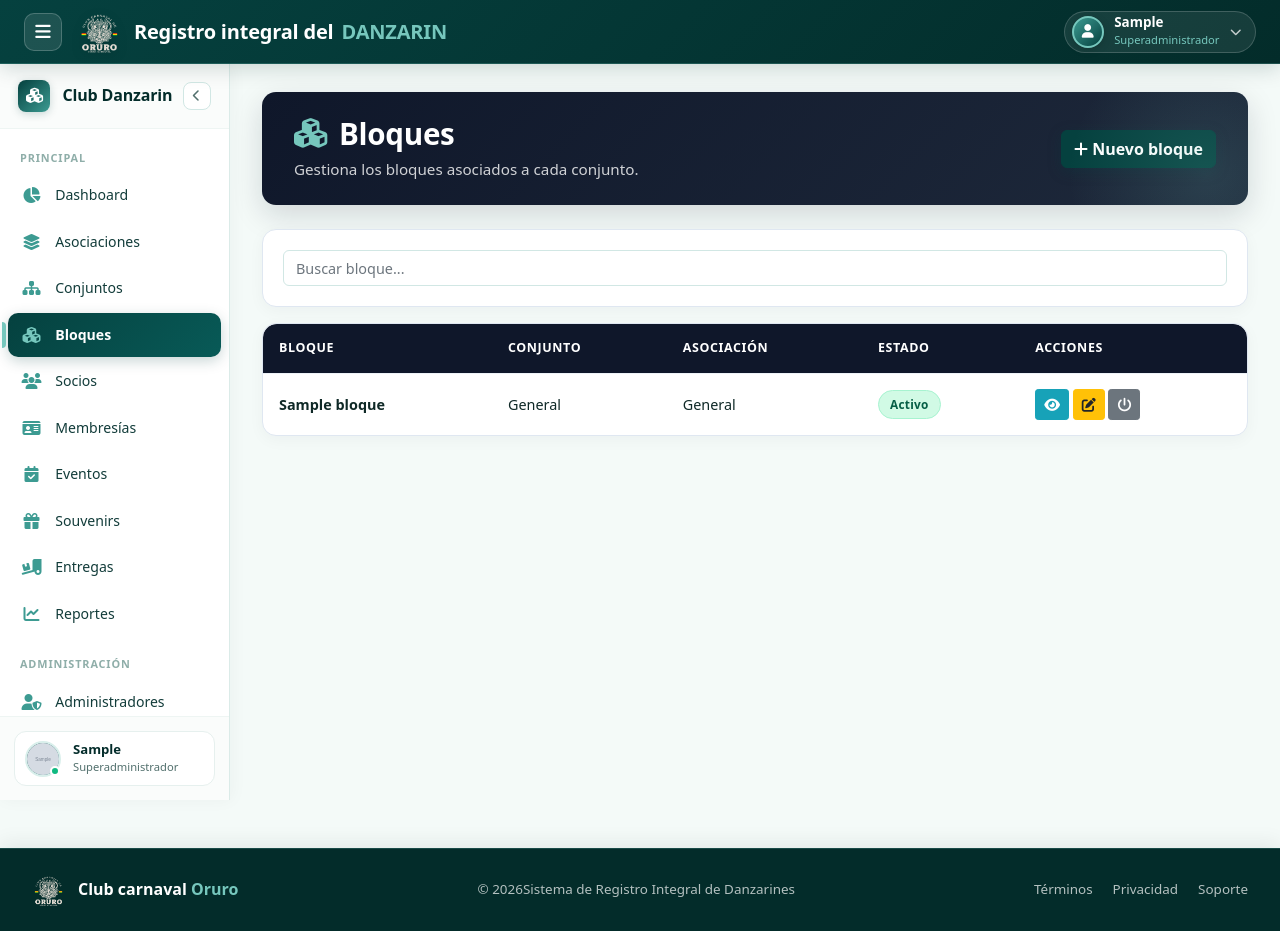
After one commit to Guilder23/Sistema-RegistroIntegralDanzarin, a Django app: page /bloques/ in a window 1280 px wide. The commit adds this page. Run offline with Django 4.2, Linux system fonts and the light colour scheme; a user stored in the database is signed in; data comes from the database, SQL or seed files in the repository; tables that the repository leaves empty hold one stand-in row (values such as "Sample post"); grey boxes marked "Sample" are stand-in pictures; parts of the project's set-up code (start-up, migrations or seed data) failed here and were passed over; some libraries are stand-ins or nearby versions.

Commit message:
Implementacion de gestion de Bloques

```diff
--- /dev/null
+++ b/apps/bloques/urls.py
@@ -0,0 +1,10 @@
+from django.urls import path
+from .views import listar_bloques, crear_bloque, editar_bloque, eliminar_bloque
+
+app_name = 'bloques'
+urlpatterns = [
+    path('', listar_bloques, name='listar_bloques'),
+    path('crear/', crear_bloque, name='crear_bloque'),
+    path('<int:pk>/editar/', editar_bloque, name='editar_bloque'),
+    path('<int:pk>/eliminar/', eliminar_bloque, name='eliminar_bloque'),
+]
--- /dev/null
+++ b/apps/bloques/views.py
@@ -0,0 +1,131 @@
+from django.contrib import messages
+from django.contrib.auth.decorators import login_required, user_passes_test
+from django.shortcuts import get_object_or_404, redirect, render
+
+from apps.core.models import Asociacion, Conjunto
+from apps.core.permissions import get_role, registrar_auditoria
+from .models import Bloque
+
+
+def can_manage_bloques(user):
+    return get_role(user) in {'superadministrador', 'administrador_asociacion'}
+
+
+def scoped_bloques(user):
+    if get_role(user) == 'superadministrador':
+        return Bloque.objects.select_related('conjunto__asociacion').all()
+    return Bloque.objects.filter(conjunto__asociacion_id=user.userprofile.asociacion_id).select_related('conjunto__asociacion')
+
+
+@login_required
+@user_passes_test(can_manage_bloques, login_url='/login/')
+def listar_bloques(request):
+    q = request.GET.get('q', '').strip()
+    bloques = scoped_bloques(request.user)
+    if q:
+        bloques = bloques.filter(nombre__icontains=q)
+
+    asociaciones = (
+        Asociacion.objects.filter(activo=True)
+        if get_role(request.user) == 'superadministrador'
+        else Asociacion.objects.filter(pk=request.user.userprofile.asociacion_id)
+    )
+    conjuntos = Conjunto.objects.filter(activo=True).select_related('asociacion')
+    if get_role(request.user) != 'superadministrador':
+        conjuntos = conjuntos.filter(asociacion_id=request.user.userprofile.asociacion_id)
+
+    return render(request, 'bloques/bloques.html', {
+        'bloques': bloques,
+        'asociaciones': asociaciones,
+        'conjuntos': conjuntos,
+        'q': q,
+    })
+
+
+@login_required
+@user_passes_test(can_manage_bloques, login_url='/login/')
+def crear_bloque(request):
+    if request.method == 'POST':
+        asociacion_id = request.POST.get('asociacion_id')
+        conjunto_id = request.POST.get('conjunto_id')
+        if get_role(request.user) != 'superadministrador':
+            asociacion_id = request.user.userprofile.asociacion_id
+
+        asociacion = Asociacion.objects.filter(pk=asociacion_id, activo=True).first()
+        conjunto = None
+        if asociacion:
+            conjunto = Conjunto.objects.filter(pk=conjunto_id, asociacion=asociacion, activo=True).first()
+
+        nombre = request.POST.get('nombre', '').strip()
+        descripcion = request.POST.get('descripcion', '').strip()
+
+        if asociacion and conjunto and nombre:
+            bloque, created = Bloque.objects.get_or_create(
+                conjunto=conjunto,
+                nombre=nombre,
+                defaults={'descripcion': descripcion, 'activo': True},
+            )
+            if created:
+                registrar_auditoria(
+                    request.user,
+                    'creacion_bloque',
+                    f'Bloque {bloque.nombre} ({conjunto.nombre})',
+                    nuevo={'nombre': bloque.nombre, 'descripcion': bloque.descripcion, 'conjunto': conjunto.nombre},
+                    asociacion=asociacion,
+                    conjunto=conjunto,
+                )
+                messages.success(request, 'Bloque creado correctamente.')
+            else:
+                messages.info(request, 'El bloque ya existe en este conjunto.')
+        else:
+            messages.error(request, 'Debes seleccionar una asociación y conjunto válidos y completar el nombre.')
+    return redirect('bloques:listar_bloques')
+
+
+@login_required
+@user_passes_test(can_manage_bloques, login_url='/login/')
+def editar_bloque(request, pk):
+    bloque = get_object_or_404(scoped_bloques(request.user), pk=pk)
+    if request.method == 'POST':
+        anterior = {'nombre': bloque.nombre, 'descripcion': bloque.descripcion, 'activo': bloque.activo, 'conjunto': bloque.conjunto_id}
+        bloque.nombre = request.POST.get('nombre', bloque.nombre).strip()
+        bloque.descripcion = request.POST.get('descripcion', bloque.descripcion).strip()
+        bloque.activo = request.POST.get('activo') == 'on'
+
+        conjunto_id = request.POST.get('conjunto_id')
+        if conjunto_id:
+            conjunto = Conjunto.objects.filter(pk=conjunto_id, asociacion=bloque.conjunto.asociacion, activo=True).first()
+            if conjunto:
+                bloque.conjunto = conjunto
+
+        bloque.save()
+        registrar_auditoria(
+            request.user,
+            'modificacion_bloque',
+            f'Bloque {bloque.nombre}',
+            anterior=anterior,
+            nuevo={'nombre': bloque.nombre, 'descripcion': bloque.descripcion, 'activo': bloque.activo, 'conjunto': bloque.conjunto_id},
+            asociacion=bloque.conjunto.asociacion,
+            conjunto=bloque.conjunto,
+        )
+        messages.success(request, 'Bloque actualizado correctamente.')
+    return redirect('bloques:listar_bloques')
+
+
+@login_required
+@user_passes_test(can_manage_bloques, login_url='/login/')
+def eliminar_bloque(request, pk):
+    bloque = get_object_or_404(scoped_bloques(request.user), pk=pk)
+    if request.method == 'POST':
+        bloque.activo = False
+        bloque.save(update_fields=['activo'])
+        registrar_auditoria(
+            request.user,
+            'desactivacion_bloque',
+            f'Bloque {bloque.nombre}',
+            nuevo={'activo': False},
+            asociacion=bloque.conjunto.asociacion,
+            conjunto=bloque.conjunto,
+        )
+        messages.success(request, 'Bloque desactivado correctamente.')
+    return redirect('bloques:listar_bloques')
--- a/sistemaamigos/settings.py
+++ b/sistemaamigos/settings.py
@@ -51,6 +51,7 @@ INSTALLED_APPS = [
     'apps.reportes.apps.ReportesConfig',
     'apps.asociaciones.apps.AsociacionesConfig',
     'apps.conjuntos.apps.ConjuntosConfig',
+    'apps.bloques.apps.BloquesConfig',
     'apps.membresias.apps.MembresiasConfig',
     'apps.auditoria.apps.AuditoriaConfig',
 ]
--- a/sistemaamigos/urls.py
+++ b/sistemaamigos/urls.py
@@ -28,6 +28,7 @@ urlpatterns = [
     path('dashboard/', include(('apps.dashboard.urls', 'dashboard'), namespace='dashboard')),
     path('asociaciones/', include(('apps.asociaciones.urls', 'asociaciones'), namespace='asociaciones')),
     path('conjuntos/', include(('apps.conjuntos.urls', 'conjuntos'), namespace='conjuntos')),
+    path('bloques/', include(('apps.bloques.urls', 'bloques'), namespace='bloques')),
     path('membresias/', include(('apps.membresias.urls', 'membresias'), namespace='membresias')),
     path('auditoria/', include(('apps.auditoria.urls', 'auditoria'), namespace='auditoria')),
     path('secret-admin/', admin.site.urls),
--- /dev/null
+++ b/static/css/bloques/bloques.css
@@ -0,0 +1,79 @@
+/* ============================================================
+   ESTILOS PARA BLOQUES
+   ============================================================ */
+
+.gestion-page {
+    padding: 0;
+}
+
+.gestion-page .page-header {
+    display: flex;
+    justify-content: space-between;
+    align-items: center;
+    margin-bottom: 1.5rem;
+    padding: 1.5rem 2rem;
+    background: linear-gradient(135deg, #0f172a 0%, #1e293b 100%);
+    border-radius: 14px;
+    color: #ffffff;
+    box-shadow: 0 10px 30px rgba(15, 23, 42, 0.15);
+}
+
+.gestion-page .page-title {
+    margin: 0;
+    font-size: 1.85rem;
+    font-weight: 700;
+    color: #ffffff;
+}
+
+.gestion-page .page-subtitle {
+    margin: 0.35rem 0 0;
+    color: rgba(255, 255, 255, 0.8);
+    font-size: 0.95rem;
+}
+
+.gestion-page .card {
+    border: 1px solid #dfe7f1;
+    border-radius: 14px;
+    background: #ffffff;
+    box-shadow: 0 4px 16px rgba(15, 23, 42, 0.04);
+}
+
+.gestion-page .table th {
+    font-size: 0.78rem;
+    font-weight: 700;
+    text-transform: uppercase;
+    letter-spacing: 0.05em;
+    color: #ffffff;
+    background: #0f172a;
+    padding: 0.9rem 1rem;
+    border: none;
+}
+
+.gestion-page .table td {
+    vertical-align: middle;
+    padding: 0.95rem 1rem;
+    border-top: 1px solid #edf2f7;
+}
+
+.gestion-page .table tbody tr:hover {
+    background-color: #f8fafc;
+}
+
+.badge-estado {
+    display: inline-block;
+    padding: 0.38rem 0.7rem;
+    border-radius: 999px;
+    font-size: 0.74rem;
+    font-weight: 700;
+    letter-spacing: 0.02em;
+}
+
+.badge-estado-activo {
+    background: #d1fae5;
+    color: #065f46;
+}
+
+.badge-estado-inactivo {
+    background: #fee2e2;
+    color: #991b1b;
+}
--- /dev/null
+++ b/static/js/bloques/bloques.js
@@ -0,0 +1,46 @@
+document.addEventListener('DOMContentLoaded', function () {
+    const editarForm = document.getElementById('formEditarBloque');
+    if (editarForm) {
+        document.querySelectorAll('[data-target="#modalEditarBloque"]').forEach(function (button) {
+            button.addEventListener('click', function () {
+                editarForm.action = '/bloques/' + button.dataset.id + '/editar/';
+                document.getElementById('editarBloqueNombre').value = button.dataset.nombre || '';
+                document.getElementById('editarBloqueDescripcion').value = button.dataset.descripcion || '';
+                document.getElementById('editarBloqueActivo').checked = button.dataset.activo === '1';
+                const conjuntoSelect = document.getElementById('editarBloqueConjunto');
+                if (conjuntoSelect) {
+                    conjuntoSelect.value = button.dataset.conjuntoId || conjuntoSelect.options[0]?.value || '';
+                }
+            });
+        });
+    }
+
+    document.querySelectorAll('[data-target="#modalVerBloque"]').forEach(function (button) {
+        button.addEventListener('click', function () {
+            document.getElementById('verBloqueNombre').textContent = button.dataset.nombre || '';
+            document.getElementById('verBloqueConjunto').textContent = button.dataset.conjunto || '';
+            document.getElementById('verBloqueAsociacion').textContent = button.dataset.asociacion || '';
+            document.getElementById('verBloqueDescripcion').textContent = button.dataset.descripcion || 'Sin descripción';
+        });
+    });
+
+    const asociacionSelect = document.getElementById('crearBloqueAsociacion');
+    const conjuntoSelect = document.getElementById('crearBloqueConjunto');
+    if (asociacionSelect && conjuntoSelect) {
+        const filterByAsociacion = function () {
+            const asociacionId = asociacionSelect.value;
+            Array.from(conjuntoSelect.options).forEach(function (option) {
+                option.hidden = option.dataset.asociacion !== asociacionId;
+                option.disabled = option.hidden;
+            });
+            const visibleOptions = Array.from(conjuntoSelect.options).filter(function (option) {
+                return !option.hidden;
+            });
+            if (visibleOptions.length) {
+                conjuntoSelect.value = visibleOptions[0].value;
+            }
+        };
+        asociacionSelect.addEventListener('change', filterByAsociacion);
+        filterByAsociacion();
+    }
+});
--- /dev/null
+++ b/templates/bloques/bloques.html
@@ -0,0 +1,85 @@
+{% extends 'base/base.html' %}
+{% load static %}
+{% block titulo %}Bloques{% endblock %}
+{% block estilos_extra %}<link rel="stylesheet" href="{% static 'css/bloques/bloques.css' %}">{% endblock %}
+{% block contenido %}
+<div class="container-fluid gestion-page">
+    <div class="page-header">
+        <div>
+            <h1 class="page-title"><i class="fas fa-cubes"></i> Bloques</h1>
+            <p class="page-subtitle">Gestiona los bloques asociados a cada conjunto.</p>
+        </div>
+        <button class="btn btn-primary" data-toggle="modal" data-target="#modalCrearBloque">
+            <i class="fas fa-plus"></i> Nuevo bloque
+        </button>
+    </div>
+
+    <div class="card card-filtros mb-3">
+        <div class="card-body">
+            <form method="get">
+                <input class="form-control" name="q" value="{{ q }}" placeholder="Buscar bloque...">
+            </form>
+        </div>
+    </div>
+
+    <div class="card card-tabla">
+        <div class="table-responsive">
+            <table class="table mb-0">
+                <thead>
+                    <tr>
+                        <th>Bloque</th>
+                        <th>Conjunto</th>
+                        <th>Asociación</th>
+                        <th>Estado</th>
+                        <th>Acciones</th>
+                    </tr>
+                </thead>
+                <tbody>
+                    {% for bloque in bloques %}
+                    <tr>
+                        <td><strong>{{ bloque.nombre }}</strong></td>
+                        <td>{{ bloque.conjunto.nombre }}</td>
+                        <td>{{ bloque.conjunto.asociacion.nombre }}</td>
+                        <td>
+                            <span class="badge-estado {% if bloque.activo %}badge-estado-activo{% else %}badge-estado-inactivo{% endif %}">
+                                {% if bloque.activo %}Activo{% else %}Inactivo{% endif %}
+                            </span>
+                        </td>
+                        <td>
+                            <button class="btn btn-info btn-sm" data-toggle="modal" data-target="#modalVerBloque"
+                                data-nombre="{{ bloque.nombre }}"
+                                data-conjunto="{{ bloque.conjunto.nombre }}"
+                                data-asociacion="{{ bloque.conjunto.asociacion.nombre }}"
+                                data-descripcion="{{ bloque.descripcion }}">
+                                <i class="fas fa-eye"></i>
+                            </button>
+                            <button class="btn btn-warning btn-sm" data-toggle="modal" data-target="#modalEditarBloque"
+                                data-id="{{ bloque.id }}"
+                                data-nombre="{{ bloque.nombre }}"
+                                data-descripcion="{{ bloque.descripcion }}"
+                                data-activo="{{ bloque.activo|yesno:'1,0' }}"
+                                data-conjunto-id="{{ bloque.conjunto.id }}">
+                                <i class="fas fa-edit"></i>
+                            </button>
+                            <form class="d-inline" method="post" action="{% url 'bloques:eliminar_bloque' bloque.id %}">
+                                {% csrf_token %}
+                                <button class="btn btn-secondary btn-sm" title="Desactivar"><i class="fas fa-power-off"></i></button>
+                            </form>
+                        </td>
+                    </tr>
+                    {% empty %}
+                    <tr>
+                        <td colspan="5" class="text-center py-4">No hay bloques registrados.</td>
+                    </tr>
+                    {% endfor %}
+                </tbody>
+            </table>
+        </div>
+    </div>
+</div>
+
+{% include 'bloques/modals/crear.html' %}
+{% include 'bloques/modals/editar.html' %}
+{% include 'bloques/modals/ver.html' %}
+{% endblock %}
+{% block scripts_extra %}<script src="{% static 'js/bloques/bloques.js' %}"></script>{% endblock %}
--- /dev/null
+++ b/templates/bloques/modals/crear.html
@@ -0,0 +1,36 @@
+<div class="modal fade" id="modalCrearBloque">
+    <div class="modal-dialog">
+        <div class="modal-content">
+            <form method="post" action="{% url 'bloques:crear_bloque' %}">
+                {% csrf_token %}
+                <div class="modal-header">
+                    <h5>Nuevo bloque</h5>
+                </div>
+                <div class="modal-body">
+                    <label>Asociación</label>
+                    <select class="form-control" name="asociacion_id" id="crearBloqueAsociacion">
+                        {% for asociacion in asociaciones %}
+                            <option value="{{ asociacion.id }}">{{ asociacion.nombre }}</option>
+                        {% endfor %}
+                    </select>
+
+                    <label class="mt-3">Conjunto</label>
+                    <select class="form-control" name="conjunto_id" id="crearBloqueConjunto">
+                        {% for conjunto in conjuntos %}
+                            <option value="{{ conjunto.id }}" data-asociacion="{{ conjunto.asociacion_id }}">{{ conjunto.nombre }}</option>
+                        {% endfor %}
+                    </select>
+
+                    <label class="mt-3">Nombre</label>
+                    <input class="form-control" name="nombre" required>
+
+                    <label class="mt-3">Descripción</label>
+                    <textarea class="form-control" name="descripcion" rows="3"></textarea>
+                </div>
+                <div class="modal-footer">
+                    <button class="btn btn-primary">Guardar</button>
+                </div>
+            </form>
+        </div>
+    </div>
+</div>
--- /dev/null
+++ b/templates/bloques/modals/editar.html
@@ -0,0 +1,34 @@
+<div class="modal fade" id="modalEditarBloque">
+    <div class="modal-dialog">
+        <div class="modal-content">
+            <form method="post" id="formEditarBloque">
+                {% csrf_token %}
+                <div class="modal-header">
+                    <h5>Editar bloque</h5>
+                </div>
+                <div class="modal-body">
+                    <label>Conjunto</label>
+                    <select class="form-control" name="conjunto_id" id="editarBloqueConjunto">
+                        {% for conjunto in conjuntos %}
+                            <option value="{{ conjunto.id }}" data-asociacion="{{ conjunto.asociacion_id }}">{{ conjunto.nombre }}</option>
+                        {% endfor %}
+                    </select>
+
+                    <label class="mt-3">Nombre</label>
+                    <input class="form-control" id="editarBloqueNombre" name="nombre" required>
+
+                    <label class="mt-3">Descripción</label>
+                    <textarea class="form-control" id="editarBloqueDescripcion" name="descripcion" rows="3"></textarea>
+
+                    <div class="custom-control custom-switch mt-3">
+                        <input type="checkbox" class="custom-control-input" id="editarBloqueActivo" name="activo">
+                        <label class="custom-control-label" for="editarBloqueActivo">Activo</label>
+                    </div>
+                </div>
+                <div class="modal-footer">
+                    <button class="btn btn-primary">Guardar cambios</button>
+                </div>
+            </form>
+        </div>
+    </div>
+</div>
--- /dev/null
+++ b/templates/bloques/modals/ver.html
@@ -0,0 +1,15 @@
+<div class="modal fade" id="modalVerBloque">
+    <div class="modal-dialog">
+        <div class="modal-content">
+            <div class="modal-header">
+                <h5>Detalle del bloque</h5>
+            </div>
+            <div class="modal-body">
+                <p><strong>Nombre:</strong> <span id="verBloqueNombre"></span></p>
+                <p><strong>Conjunto:</strong> <span id="verBloqueConjunto"></span></p>
+                <p><strong>Asociación:</strong> <span id="verBloqueAsociacion"></span></p>
+                <p><strong>Descripción:</strong> <span id="verBloqueDescripcion"></span></p>
+            </div>
+        </div>
+    </div>
+</div>
--- a/templates/componentes/sidebar.html
+++ b/templates/componentes/sidebar.html
@@ -33,6 +33,11 @@
             <li class="sidebar-item">
                 <a href="{% url 'conjuntos:listar_conjuntos' %}" class="sidebar-link {% if '/conjuntos/' in request.path %}active{% endif %}" title="Conjuntos">
                     <i class="fas fa-sitemap"></i><span>Conjuntos</span>
+                </a>
+            </li>
+            <li class="sidebar-item">
+                <a href="{% url 'bloques:listar_bloques' %}" class="sidebar-link {% if '/bloques/' in request.path %}active{% endif %}" title="Bloques">
+                    <i class="fas fa-cubes"></i><span>Bloques</span>
                 </a>
             </li>
             {% endif %}
```
Also changed, not shown: apps/bloques/apps.py (added, +7 -0 lines), apps/bloques/models.py (added, +18 -0 lines), apps/bloques/tests.py (added, +20 -0 lines), apps/bloques/__init__.py (added), apps/bloques/migrations/0001_initial.py (added), apps/bloques/migrations/__init__.py (added).
